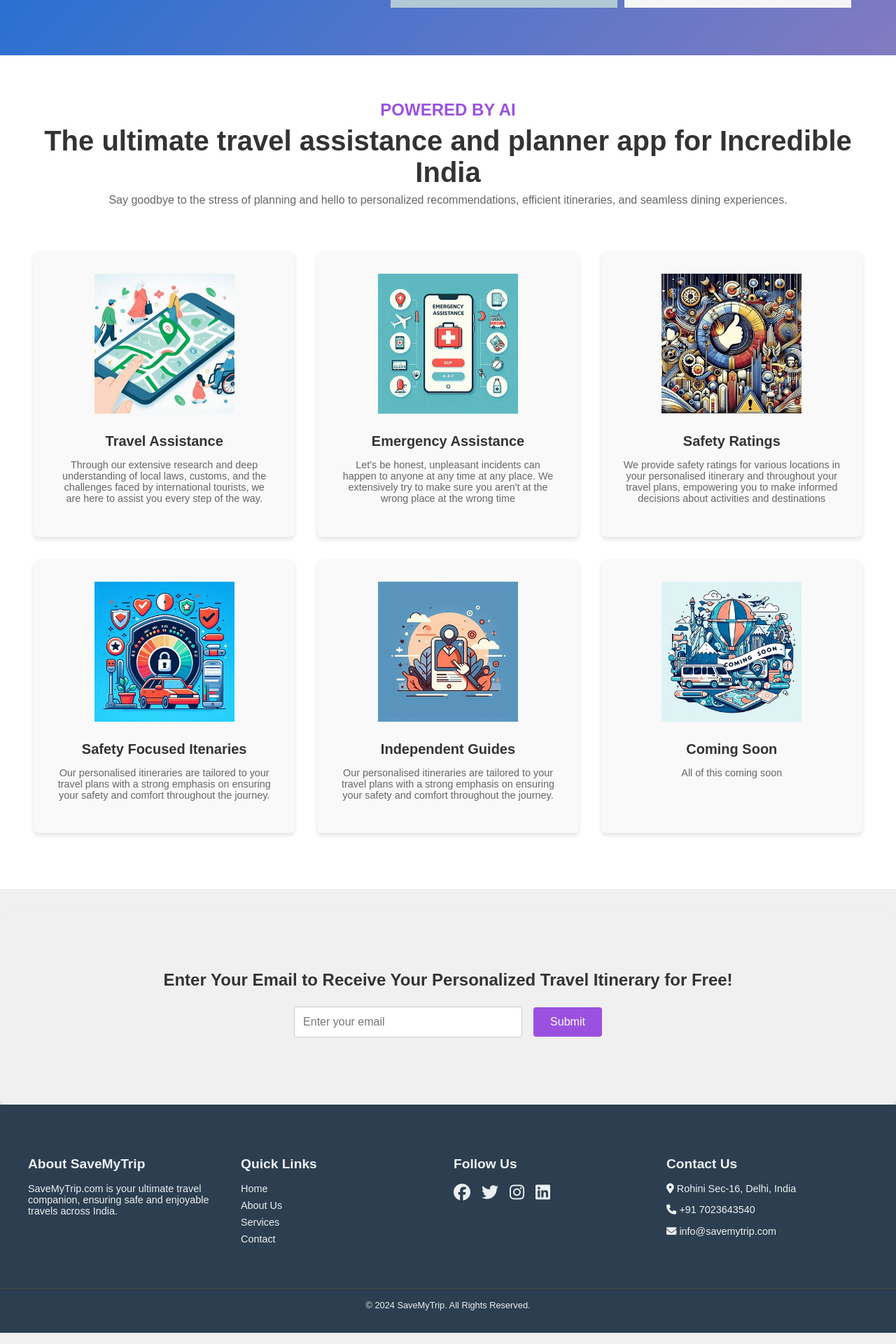
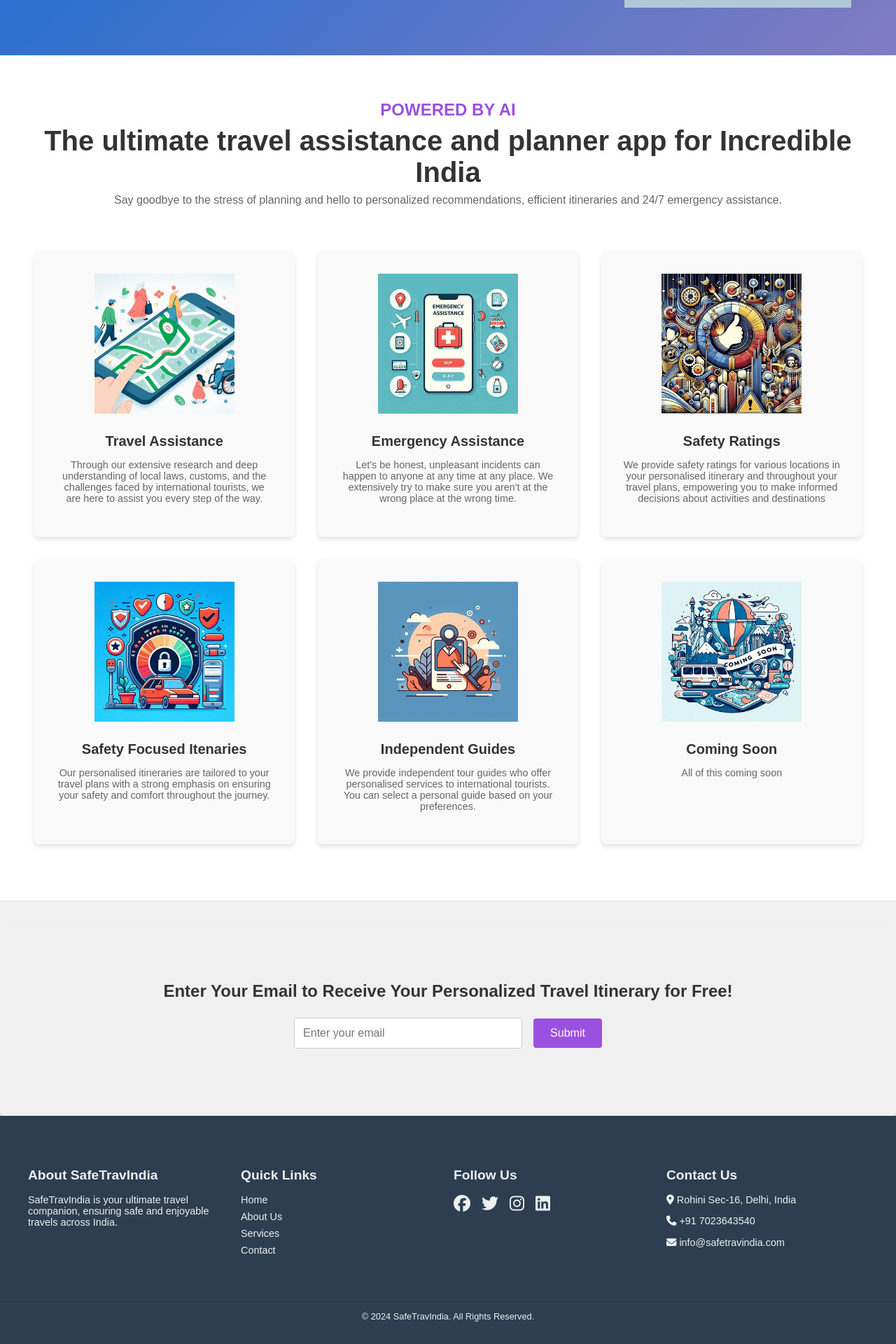
Before and after one commit to nerfednerd/safetravels, a React (Vite) app in the folder client/: page / in a window 1280 px wide. Shown: the part 483-2403 px from the top of the page at 70% size. Built offline with nearby package versions, Linux system fonts and the light colour scheme.

Commit message:
tagline changes

```diff
--- a/client/src/components/Footer.jsx
+++ b/client/src/components/Footer.jsx
@@ -8,8 +8,8 @@
     <footer className="footer">
       <div className="footer-container">
         <div className="footer-section company-info">
-          <h4>About SaveMyTrip</h4>
-          <p>SaveMyTrip.com is your ultimate travel companion, ensuring safe and enjoyable travels across India. </p>
+          <h4>About SafeTravIndia</h4>
+          <p>SafeTravIndia is your ultimate travel companion, ensuring safe and enjoyable travels across India. </p>
         </div>
         <div className="footer-section links">
           <h4>Quick Links</h4>
@@ -33,11 +33,11 @@
           <h4>Contact Us</h4>
           <p><i className="fa-solid fa-map-marker-alt"></i> Rohini Sec-16, Delhi, India</p>
           <p><i className="fa-solid fa-phone"></i> +91 7023643540</p>
-          <p><i className="fa-solid fa-envelope"></i> info@savemytrip.com</p>
+          <p><i className="fa-solid fa-envelope"></i> info@safetravindia.com</p>
         </div>
       </div>
       <div className="footer-bottom">
-        <p>&copy; 2024 SaveMyTrip. All Rights Reserved.</p>
+        <p>&copy; 2024 SafeTravIndia. All Rights Reserved.</p>
       </div>
     </footer>
   );
--- a/client/src/components/Header.jsx
+++ b/client/src/components/Header.jsx
@@ -18,8 +18,8 @@
           </p>
         </div>
         <div className="header-image">
-          <img src={HeaderImg1} alt="Travel" style={{ marginRight: '10px' }} />
-          <img src={HeaderImg2} alt="Travel" />
+          <img src={HeaderImg1} alt="Travel"  />
+          {/* <img src={HeaderImg2} alt="Travel" /> */}
         </div>
       </div>
     </header>
--- a/client/src/components/Headerstyles.css
+++ b/client/src/components/Headerstyles.css
@@ -47,6 +47,7 @@
   justify-content: center;
   align-items: center;
   gap: 10px;
+  margin-right: 2rem;
 }
 
 .header-img {
@@ -88,6 +89,7 @@
 
   .header-images {
     margin-top: 2rem;
+    margin-right: 0rem;
   }
 
   .header-title {
--- a/client/src/components/ServicesComp.jsx
+++ b/client/src/components/ServicesComp.jsx
@@ -16,7 +16,7 @@
         <h1 className="feature-main-title">The ultimate travel assistance and planner app for Incredible India</h1>
         <p className="feature-subtitle">
           Say goodbye to the stress of planning and hello to personalized recommendations,
-          efficient itineraries, and seamless dining experiences.
+          efficient itineraries and 24/7 emergency assistance.
         </p>
       </div>
       <div className="feature-cards">
@@ -31,7 +31,7 @@
           <img src={ServiceAssistance} alt="Personalize Your Adventure" />
           <h3>Emergency Assistance</h3>
           <p>
-          Let's be honest, unpleasant incidents can happen to anyone at any time at any place. We extensively try to make sure you aren't at the wrong place at the wrong time
+          Let's be honest, unpleasant incidents can happen to anyone at any time at any place. We extensively try to make sure you aren't at the wrong place at the wrong time.
           </p>
         </div>
         <div className="feature-card">
@@ -52,7 +52,7 @@
           <img src={Guides} alt="Local Cuisine Recommendations" />
           <h3>Independent Guides</h3>
           <p>
-          Our personalised itineraries are tailored to your travel plans with a strong emphasis on ensuring your safety and comfort throughout the journey.
+          We provide independent tour guides who offer personalised services to international tourists. You can select a personal guide based on your preferences.
           </p>
         </div>
         <div className="feature-card">
```
